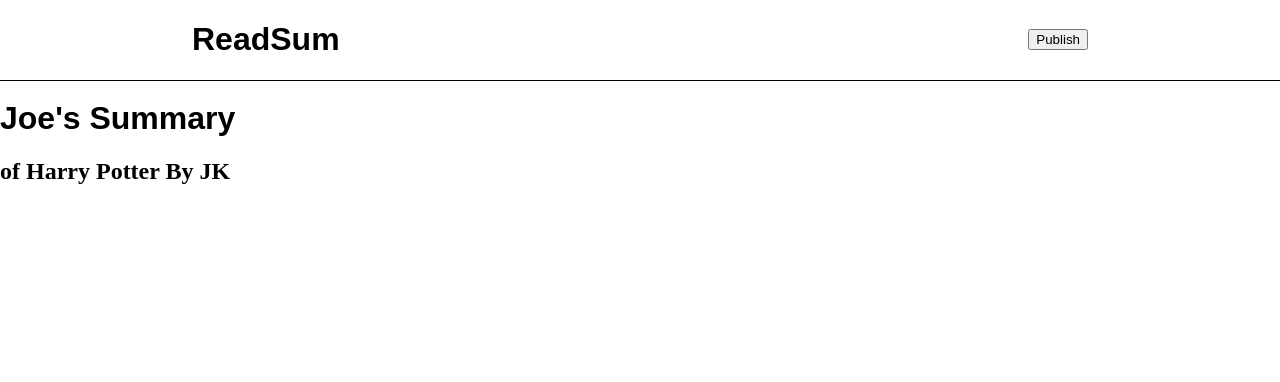
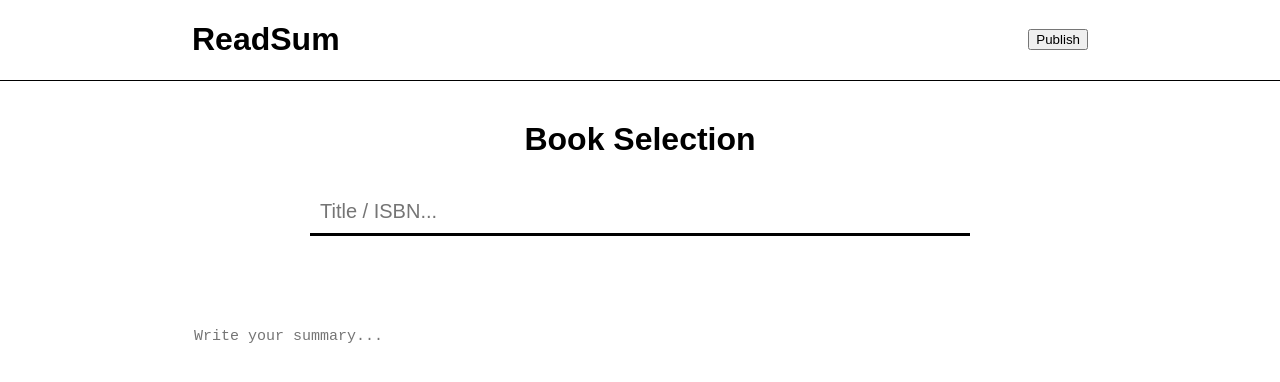
Before and after one commit to KPar/quotera-client, a React (Create React App) app: page /new-book-summary in a window 1280 px wide. Shown: the top 382 px of the page. Built offline with nearby package versions, Linux system fonts and the light colour scheme.

Commit message:
Created BookAdder component within CreateSummary

```diff
--- a/src/App.jsx
+++ b/src/App.jsx
@@ -6,10 +6,10 @@ import LogIn from "./pages/LogIn";
 import SignUp from "./pages/SignUp";
 import Settings from "./pages/Settings";
 import ReadBookSummary from "./pages/ReadBookSummary";
-import CreateOrEditSummary from "./pages/CreateOrEditSummary";
+import CreateSummary from "./pages/CreateSummary/CreateSummary";
 import BookResults from "./pages/BookResults";
 import SummariesResults from "./pages/SummariesResults";
-import FixedNav from "./components/FixedNav";
+import UniversalFixedNav from "./components/UniversalFixedNav";
 
 
 
@@ -17,7 +17,7 @@ function App() {
 
   return (
     <Router>
-      <FixedNav/>
+      <UniversalFixedNav/>
       <Routes>
         <Route path="/" element={<Home />} />
         <Route path="/log-in" element={<LogIn />} />
@@ -27,8 +27,8 @@ function App() {
         <Route path="/search" element={<BookResults />} />
         <Route path="/book-summaries/:bookID" element={<SummariesResults />} />
         <Route path="/book-summary/:bookSummaryID" element={<ReadBookSummary />} />
-        <Route path="/edit/:bookSummaryID" element={<CreateOrEditSummary />} />
-        <Route path="/new-book-summary" element={<CreateOrEditSummary />} />
+        <Route path="/edit/:bookSummaryID" element={<CreateSummary />} />
+        <Route path="/new-book-summary" element={<CreateSummary />} />
         <Route path="*" element={<ErrorPage />} />
       </Routes>
     </Router>
--- /dev/null
+++ b/src/components/CreateSummary/BookAdder.jsx
@@ -0,0 +1,87 @@
+import React, { useRef, useState } from 'react'
+import BookAdderListItem from './BookAdderListItem';
+import "../../pages/CreateSummary/CreateSummary.css"
+import { createContext, useContext } from 'react';
+import BookAdderSearchBar from './BookAdderSearchBar';
+import BookAdderSelection from './BookAdderSelection';
+
+export const BookAdderContext = createContext();
+
+function BookAdder() {
+    const styles = {
+        containter: {
+            display: "flex",
+            flexDirection: "column",
+            width: "fit-content",
+            margin: "auto",
+        },
+
+        searchBar: {
+            width: "50vw",
+            fontSize: "20px",
+            outline: "none",
+            border: "none",
+            padding: "10px",
+            backgroundColor: "white",
+            margin: "10px auto",
+            borderBottom: "solid"
+
+
+        },
+        results: {
+            height:"100px",
+            width: "50vw",
+            padding: "10px",
+            overflow: "hidden",
+            overflowY: "auto",
+            backgroundColor: "white",
+            cursor: "pointer",
+            margin: "10px auto",
+            border: "solid"
+        }
+    }
+//            boxShadow: "rgba(0,0,0,0.35) 0px 5px 20px",
+
+    const [selection, setSelection] = useState();
+
+    const [isBookSelected,setIsBookSelected] = useState(false);
+
+
+
+  return (
+    <div style={styles.containter}>
+        <h1 style={{textAlign: "center"}}>Book Selection</h1>
+        <BookAdderContext.Provider value = {{isBookSelected, setIsBookSelected, selection, setSelection}}>
+            <BookAdderSearchBar/>
+            <BookAdderSelection/>
+        </BookAdderContext.Provider>
+    </div>
+  )
+}
+
+export default BookAdder
+
+/*
+ <div style={{display: isBookSelected? "none":"block"}}>
+            <input ref={inputRef} style={styles.searchBar} type = "text" onChange={fetchResults} placeholder="Title / ISBN..."/>
+            <div style={styles.results}>
+                {results.map(result => {
+                    return (
+                        <BookAdderListItem key = {result.bookID} result = {result} setSelection = {setSelection} setIsBookSelected = {setIsBookSelected}/>
+                    )
+                })}
+            </div>
+        </div>
+
+        <div style={{display: isBookSelected? "block":"none"}}>
+            <div style={{display:"flex"}}>
+                <div style={{height:"100px", width:"70px", backgroundColor:"blue"}}>image</div>
+                <div>
+                    <p >TitleTitleTitleTitleTitleTitleTitleTitle</p>
+                    <p>By author</p>
+                    <p>ISBN</p>
+                </div>
+            </div>
+            <button style={{width: "fit-content" }}>Change</button>
+        </div>
+        */
--- /dev/null
+++ b/src/components/CreateSummary/BookAdderListItem.jsx
@@ -0,0 +1,24 @@
+import { useContext } from 'react'
+import "../../pages/CreateSummary/CreateSummary.css"
+import {BookAdderContext} from "./BookAdder"
+
+
+function BookAdderListItem({result}) {
+
+  const {isBookSelected, setIsBookSelected, setSelection} = useContext(BookAdderContext);
+
+  const onBookSelection = () => {
+    setSelection(result);
+    setIsBookSelected(true);
+  }
+
+  return (
+    <div id="BookAdderListItem" onClick={onBookSelection}>
+        <div>{result.title}</div>
+        <div>{result.author}</div>
+        <div>{result.ISBN}</div>
+    </div>
+  )
+}
+
+export default BookAdderListItem
--- /dev/null
+++ b/src/components/CreateSummary/BookAdderSearchBar.jsx
@@ -0,0 +1,61 @@
+import React, { useContext, useRef, useState } from 'react'
+import "../../pages/CreateSummary/CreateSummary.css"
+import {BookAdderContext} from "./BookAdder"
+import BookAdderSearchResults from './BookAdderSearchResults';
+
+
+function BookAdderSearchBar() {
+    const {isBookSelected} = useContext(BookAdderContext);
+
+    const inputRef = useRef();
+
+    const [results, setResults] = useState();
+
+    const fetchResults = (e) => {
+        // fetch with inputRef.current.value and setResults()
+        setResults([
+            {
+                bookID: 1,
+                ISBN: "1l-jjq",
+                title: "Harry Potter",
+                author: "jo"
+              },
+              {
+                bookID: 2,
+                ISBN: "1l-jjq",
+                title: "Death Note",
+                author: "joe"
+              },
+              {
+                bookID: 3,
+                ISBN: "1l-jjq",
+                title: "Naruto",
+                author: "joe b"
+              },
+              {
+                bookID: 4,
+                ISBN: "1l-jjq",
+                title: "Death Note",
+                author: "joe"
+              },
+              {
+                bookID: 5,
+                ISBN: "1l-jjq",
+                title: "Naruto",
+                author: "joe b"
+              }
+        ])
+     }
+
+     if(!isBookSelected){
+         return (
+            <div>
+                <input ref={inputRef} id ="BookAdderSearchBar_searchInput" type = "text" onChange={fetchResults} placeholder="Title / ISBN..."/>
+                <BookAdderSearchResults results={results}/>
+            </div>
+        )
+     }
+
+}
+
+export default BookAdderSearchBar
--- /dev/null
+++ b/src/components/CreateSummary/BookAdderSearchResults.jsx
@@ -0,0 +1,23 @@
+import React, { useContext } from 'react'
+import {BookAdderContext} from "./BookAdder"
+import BookAdderListItem from './BookAdderListItem';
+
+function BookAdderSearchResults({results}) {
+
+    const {setIsBookSelected, setSelection} = useContext(BookAdderContext);
+
+    if(!(results === undefined || results.length===0)){
+        return (
+            <div id = "BookAdderSearchBar_results">
+                {results.map(result => {
+                    return (
+                        <BookAdderListItem key = {result.bookID} result = {result} setSelection = {setSelection} setIsBookSelected = {setIsBookSelected}/>
+                    )
+                })}
+            </div>
+        )
+    }
+
+}
+
+export default BookAdderSearchResults
--- /dev/null
+++ b/src/components/CreateSummary/BookAdderSelection.jsx
@@ -0,0 +1,31 @@
+import React, { useContext } from 'react'
+import {BookAdderContext} from "./BookAdder"
+
+function BookAdderSelection() {
+
+  const {isBookSelected, setIsBookSelected, selection, setSelection} = useContext(BookAdderContext);
+
+  const onChangeBtn = () => {
+    setIsBookSelected(false);
+    setSelection({});
+  }
+
+  if(isBookSelected){
+    return (
+        <div>
+                <div style={{display:"flex"}}>
+                    <img style={{height:"70px", width:"70px" }} alt = "Book Cover"/>
+                    <div>
+                        <p>{selection.title}</p>
+                        <p>{selection.author}</p>
+                        <p>{selection.ISBN}</p>
+                    </div>
+                </div>
+                <button style={{width: "fit-content" }} onClick={onChangeBtn}>Change</button>
+            </div>
+      )
+  }
+
+}
+
+export default BookAdderSelection
--- a/src/components/FixedNav.jsx
+++ b/src/components/UniversalFixedNav.jsx
@@ -1,7 +1,7 @@
 import React, { useEffect, useRef, useState } from 'react'
 import { useLocation, useNavigate } from 'react-router-dom';
 
-function FixedNav() {
+function UniversalFixedNav() {
 
   const [isUserAuth, setIsUserAuth] = useState();
   const [isHomePage, setIsHomePage] = useState();
@@ -88,4 +88,4 @@ function FixedNav() {
   )
 }
 
-export default FixedNav
+export default UniversalFixedNav
--- /dev/null
+++ b/src/pages/CreateSummary/CreateSummary.css
@@ -0,0 +1,69 @@
+/* BookAdder */
+#BookAdder_containter {
+    display: flex;
+    flex-direction: column;
+    width: fit-content;
+    margin: auto;
+}
+
+/* BookAdderSearchBar */
+#BookAdderSearchBar_searchInput {
+    width: 50vw;
+    font-size: 20px;
+    outline: none;
+    border: none;
+    padding: 10px;
+    background-color: white;
+    margin: 10px auto;
+    border-bottom: solid;
+}
+
+#BookAdderSearchBar_results {
+    height:100px;
+    width: 50vw;
+    padding: 10px;
+    overflow: hidden;
+    overflow-y: auto;
+    background-color: white;
+    cursor: pointer;
+    margin: 10px auto;
+    border: solid;
+}
+
+/* BookAdderListItem */
+#BookAdderListItem:hover {
+    background-color: rgb(238, 238, 238);
+}
+
+#BookAdderListItem{
+    margin-bottom: 10px;
+    text-align: left;
+}
+
+
+/* CreateSummary */
+#CreateSummary_container {
+    height: 90vh;
+    width: 70vw;
+    margin: auto;
+    margin-top: 100px;
+  }
+
+#CreateSummary_summaryField {
+    margin-top: 10vh;
+    height: 50vh;
+    width: 100%;
+    font-size: 15px;
+    outline: none;
+    border: none;
+    overflow: auto;
+    resize: none;
+  }
+
+#CreateSummary_nav {
+    position: fixed;
+    top: 0;
+    width: 100%;
+    height: 50px;
+    background-color: gray;
+  }
--- a/src/pages/CreateOrEditSummary.jsx
+++ b/src/pages/CreateSummary/CreateSummary.jsx
@@ -1,20 +1,28 @@
-import { useState } from 'react'
+import { useEffect, useState } from 'react'
 import ReactMarkdown from 'react-markdown'
-import PublishNav from '../components/CreateOrEditSummary/PublishNav'
-import FixedNav from '../components/FixedNav'
+import { useLocation } from 'react-router-dom'
+import BookAdder from '../../components/CreateSummary/BookAdder'
+import PublishNav from '../../components/CreateSummary/PublishNav'
+import "../CreateSummary/CreateSummary.css"
 
 
-function CreateOrEditSummary() {
+function CreateSummary() {
   const styles = {
     container: {
       height: "90vh",
-      width: "100%",
+      width: "70vw",
+      margin: "auto",
       marginTop:"100px"
     },
     summaryField: {
       marginTop: "10vh",
-      height: "100%",
-      width: "100%"
+      height: "50vh",
+      width: "100%",
+      fontSize: "15px",
+      outline: "none",
+      border: "none",
+      overflow: "auto",
+      resize: "none"
     },
     nav: {
       position: "fixed",
@@ -35,17 +43,27 @@ function CreateOrEditSummary() {
   }
   */
 
+  const location = useLocation()
+
   const [isEdit, setIsEdit] = useState(true)
 
   const publish = () => {
-    setIsEdit(!isEdit)
   }
+
+
+  useEffect(() => {
+    location.pathname === "/new-book-summary"? setIsEdit(false) : setIsEdit(true);
+    location.pathname.includes("/edit/")? setIsEdit(true) : setIsEdit(false);
+
+
+  }, [location]);
 
   if(isEdit){
     return (
       <>
         <PublishNav/>
         <div style={styles.container}>
+
           <h1>Joe's Summary</h1>
           <h2>of Harry Potter By JK</h2>
           <div style={styles.summaryField} contentEditable> </div>
@@ -55,10 +73,15 @@ function CreateOrEditSummary() {
   }
 
   return (
-    <div style={styles.container}>
-        <div style={styles.summaryField}>m </div>
-    </div>
+    <>
+
+      <PublishNav/>
+      <div style={styles.container}>
+          <BookAdder/>
+          <textarea style={styles.summaryField} placeholder="Write your summary..."/>
+      </div>
+    </>
   )
 }
 
-export default CreateOrEditSummary
+export default CreateSummary
--- a/src/pages/Home.jsx
+++ b/src/pages/Home.jsx
@@ -26,9 +26,6 @@ function Home() {
 
   return (
     <div style={styles.container}>
-      <Link to = "/sign-in"> Sign In </Link>
-      <Link to = "/sign-up"> Sign Up </Link>
-      <button>Write</button>
       <div style={styles.contentContainer}>
         <h1 style={styles.siteName}>ReadSum</h1>
         <form onSubmit={handleSubmit}>
```
Also changed, not shown: src/components/CreateSummary/PublishNav.jsx (renamed from src/components/CreateOrEditSummary/PublishNav.jsx).
